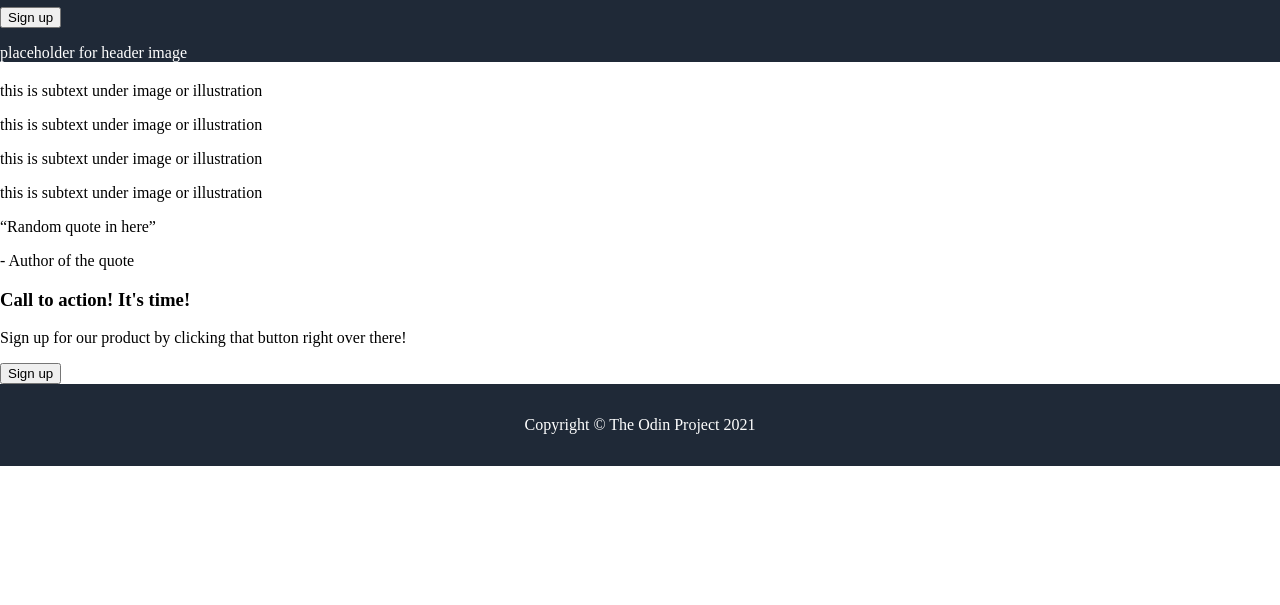
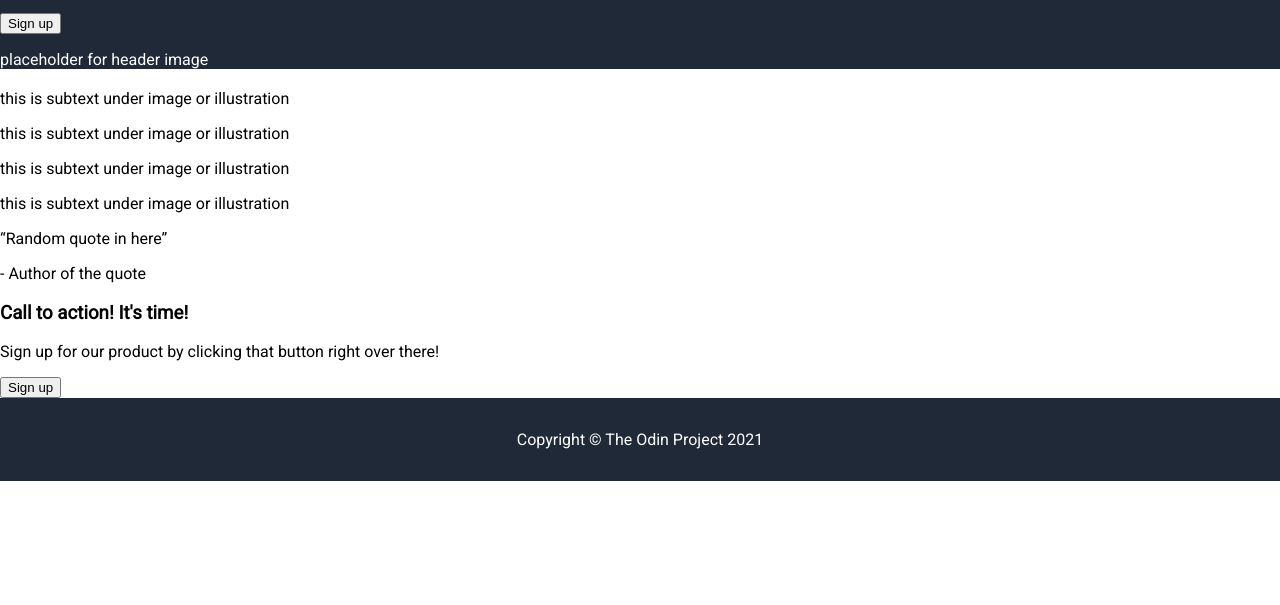
Before and after one commit to stieludv/top-landing-page, a plain HTML site: page index.html in a window 1280 px wide. Shown: the part 195-800 px from the top of the page. Drawn offline with Linux system fonts and the light colour scheme.

Commit message:
Linking to Roboto font (google fonts) in HTML <head> and applying style to :root pseudo-element

```diff
--- a/index.html
+++ b/index.html
@@ -2,6 +2,9 @@
 <html>
     <head>
         <link rel="stylesheet" href="main.css"/>
+        <link rel="preconnect" href="https://fonts.googleapis.com">
+        <link rel="preconnect" href="https://fonts.gstatic.com" crossorigin>
+        <link href="https://fonts.googleapis.com/css2?family=Roboto&display=swap" rel="stylesheet">
     </head>
     <body>
         <header>
--- a/main.css
+++ b/main.css
@@ -7,7 +7,7 @@
     --information-header-color: #1F2937;
     --quote-section-bg-color: #E5E7EB;
     --quote-text-color: #1F2937;
-    font-family: ;
+    font-family: 'Roboto', sans-serif;
 }
 
 .hero-main {
```
